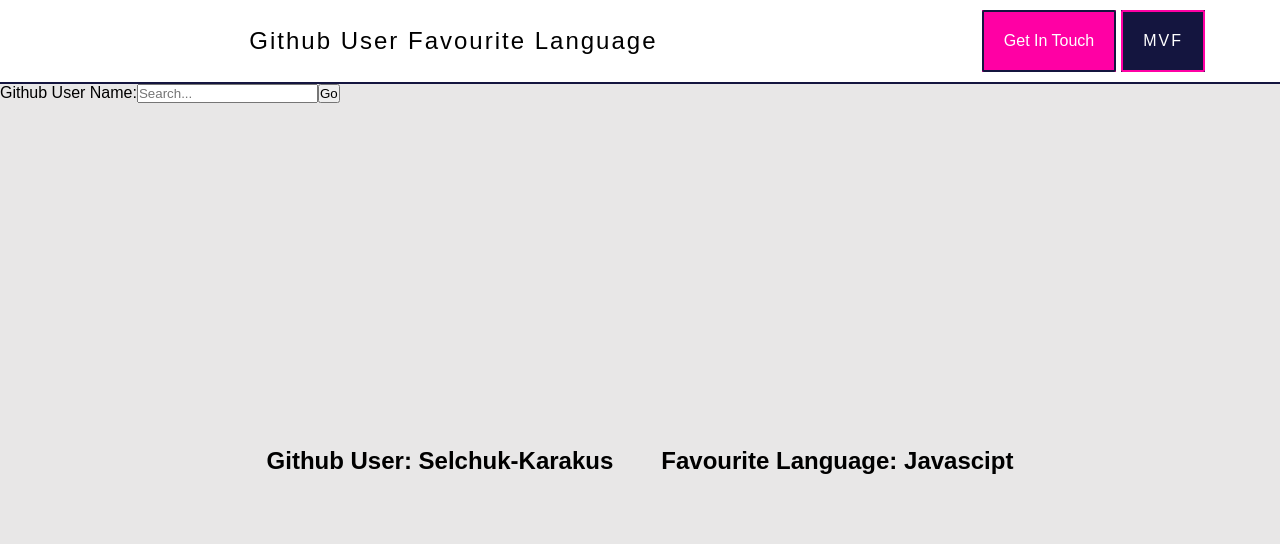
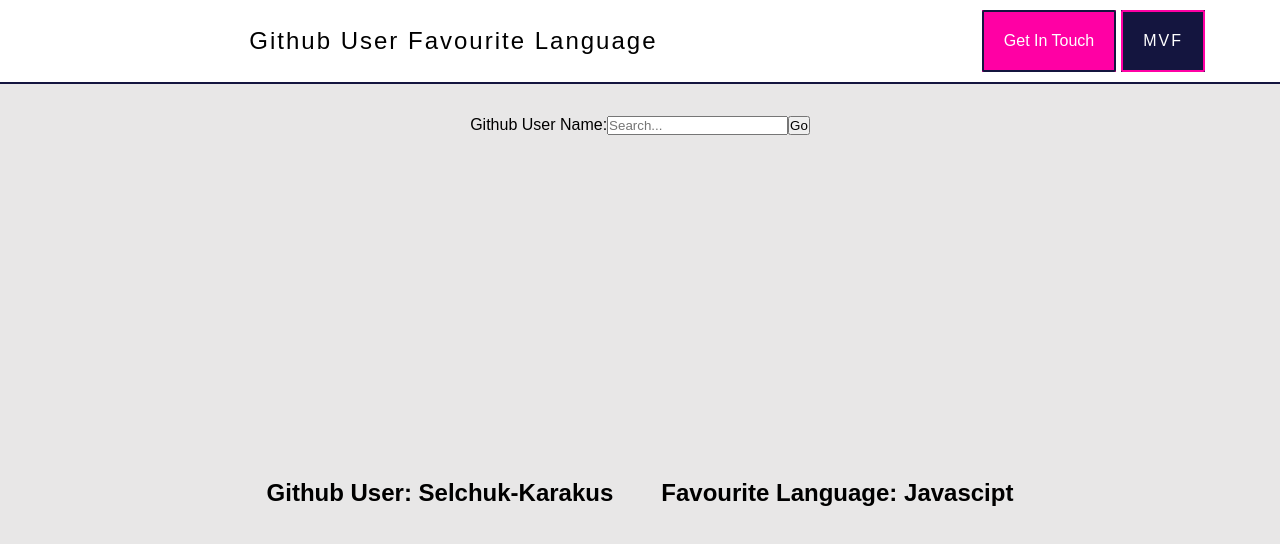
Before and after one commit to Selchuk-Karakus/github-user-favourite-language, a React (Create React App) app: page / in a window 1280 px wide. Shown: the top 544 px of the page. Built offline with nearby package versions, Linux system fonts and the light colour scheme.

Commit message:
Tidy up and give initial style

```diff
--- a/src/App.css
+++ b/src/App.css
@@ -1,4 +1,7 @@
-/* Base styling */
+/* =================================
+  Element Styles
+==================================== */
+
 * {
   box-sizing: border-box;
   margin: 0;
@@ -10,11 +13,14 @@
   font-family: montserrat-bold, sans-serif;
 }
 
-/* Main Content */
 .App {
   width: 100%;
   margin: auto;
 }
+
+/* =================================
+  Page Components
+==================================== */
 
 /* Header */
 .header-container {
@@ -92,7 +98,18 @@
   height: 50px;
 }
 
+/* GithubUserSearchForm */
+
+.search-form {
+  text-align: center;
+  margin-top: 2em;
+}
+
+/* =================================
+  Media Queries
+==================================== */
 /* Mobile Friendly */
+
 @media only screen and (max-width: 600px) {
   .contacts {
     align-items: center;
```
